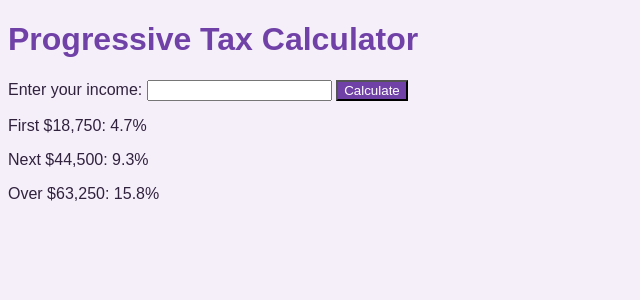
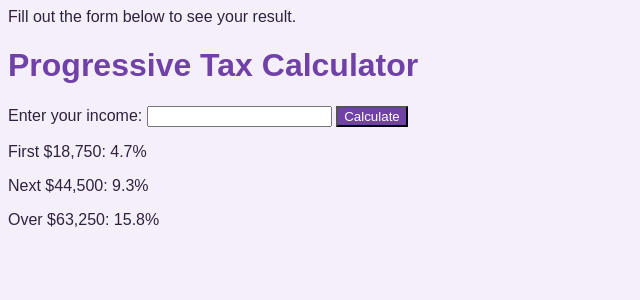
Before and after one commit to abakilleila2001-hub/Abakil_Project10, a Flask app: page / in a window 1280 px wide. Shown: the top 300 px of the page, without its empty margins (0-640 px from the left). Run offline with Flask 3, Linux system fonts and the light colour scheme.

Commit message:
Add instructions above the form

```diff
--- a/templates/index.html
+++ b/templates/index.html
@@ -1,3 +1,4 @@
+<p>Fill out the form below to see your result.</p>
 {% extends "base.html" %}
 
 {% block content %}
```
